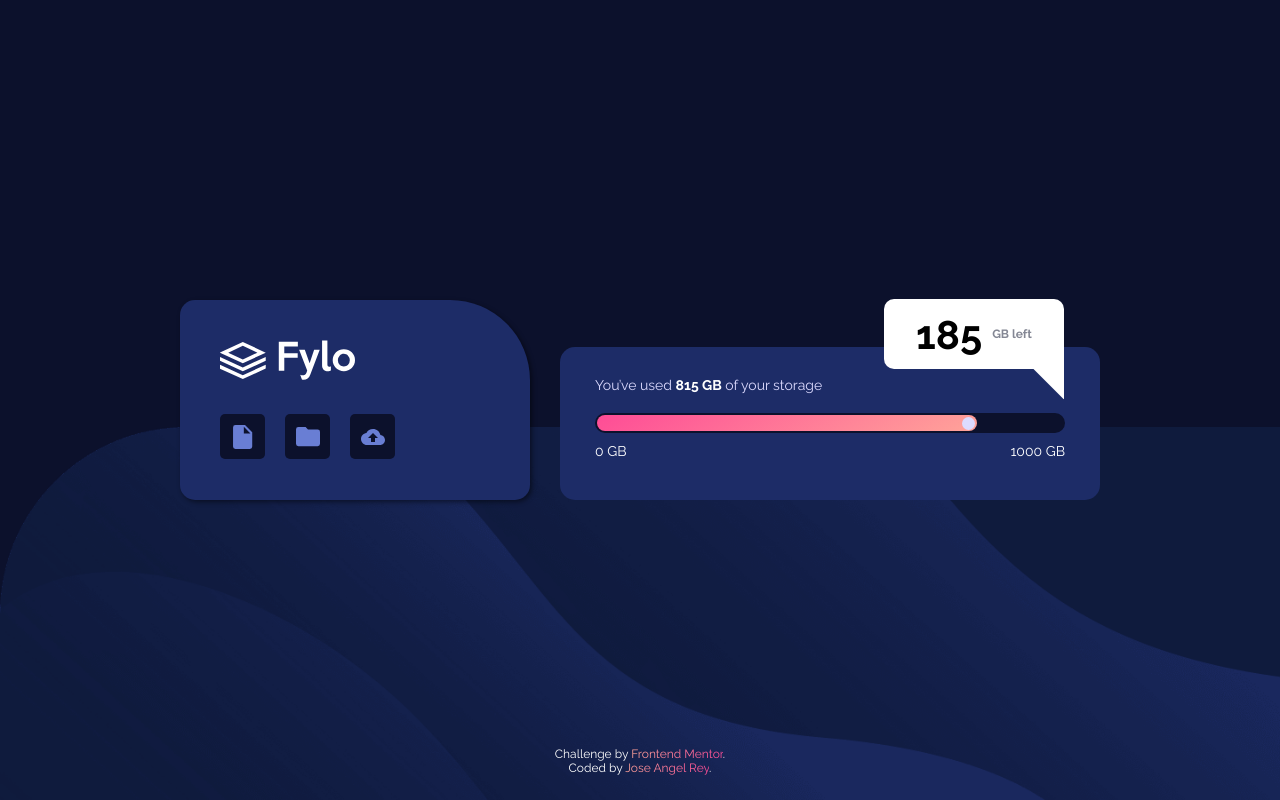
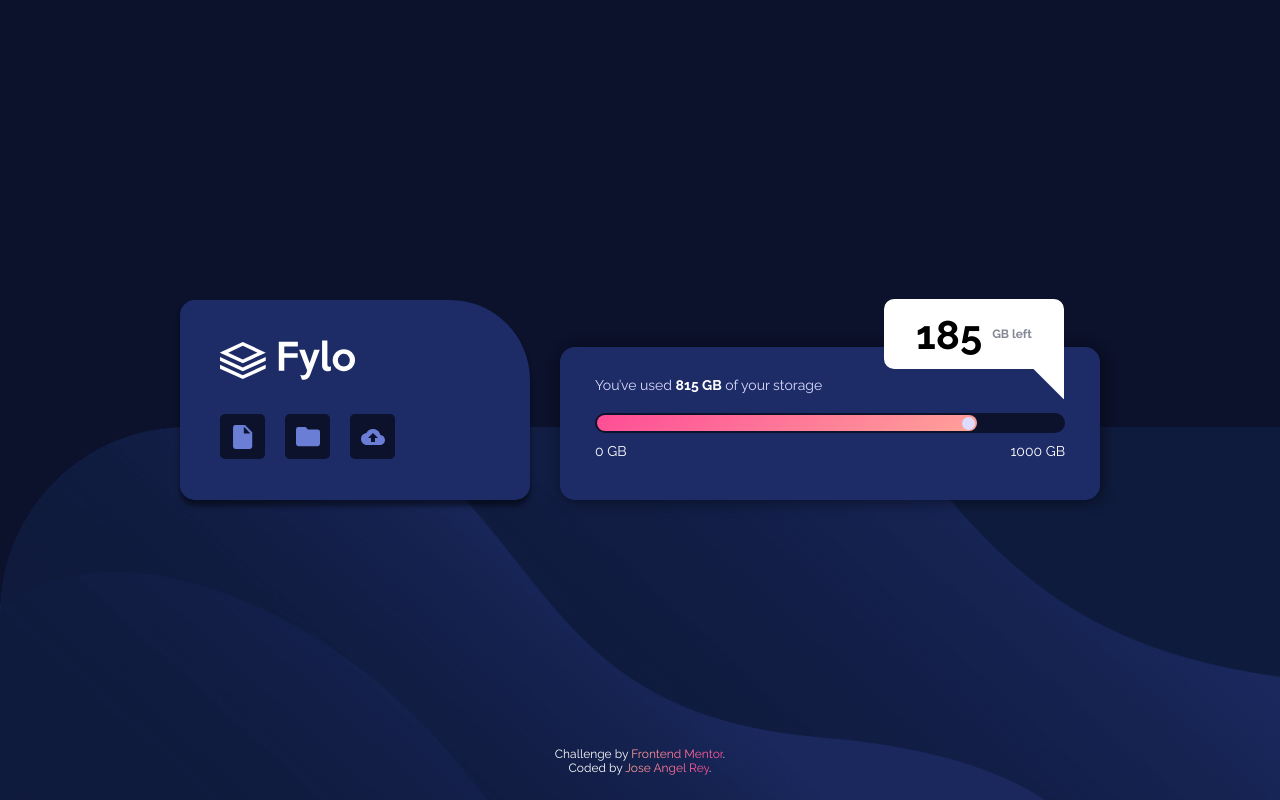
Before and after one commit to Jose-Angel-Rey/Fylo-data-storage-component, a plain HTML site: page index.html in a window 1280 px wide. In both pictures the pointer is over the element 355 px from the left and 400 px from the top of the page. Drawn offline with Linux system fonts and the light colour scheme.

Commit message:
Update style.css

```diff
--- a/style.css
+++ b/style.css
@@ -42,10 +42,11 @@ body {
   border-radius: 15px;
   cursor: pointer;
   transition: all 500ms;
+  box-shadow: 2px 2px 15px rgba(0, 0, 0, 0.486);
 }
 .flex-item:hover,
 .icon-container__icon-box:hover {
-  box-shadow: 2px 2px 5px rgba(0, 0, 0, 0.486);
+  box-shadow: 0px 6px 5px rgba(0, 0, 0, 0.486);
 }
 .flex-item:nth-child(1) {
   height: 200px;
```
